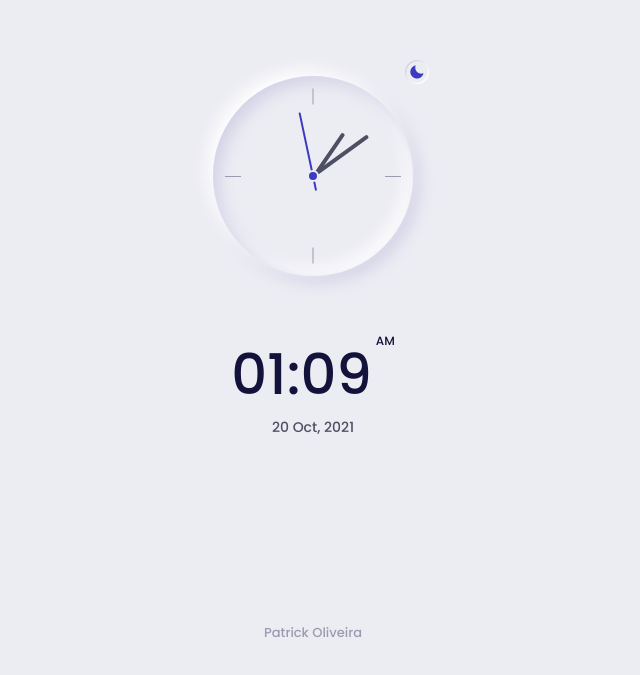
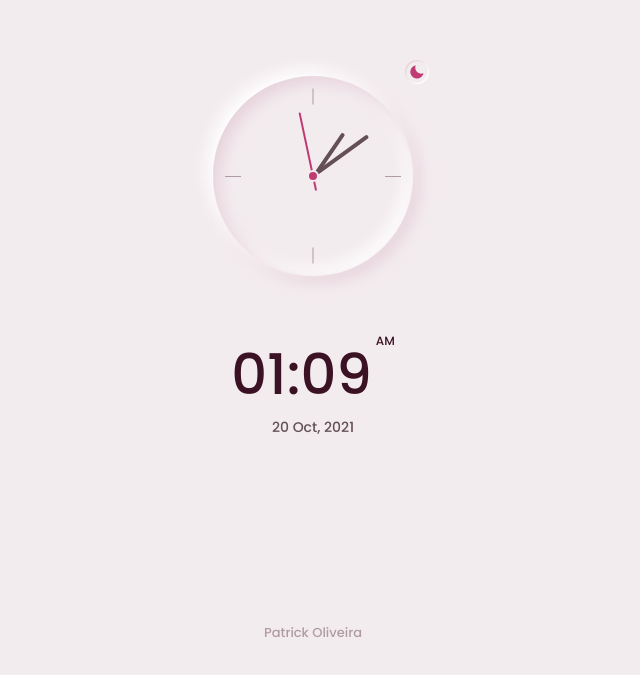
Before and after one commit to dv-patrickoliveira/live.clock, a plain HTML site: page index.html in a window 1280 px wide. Shown: the part 109-784 px from the top of the page, without its empty margins (327-967 px from the left). Drawn offline with nearby package versions, Linux system fonts and the light colour scheme.

Commit message:
Update styles.css

```diff
--- a/assets/css/styles.css
+++ b/assets/css/styles.css
@@ -4,7 +4,7 @@
 
 :root {
 
-  --hue-color: 240;
+  --hue-color: 335;
 
   --first-color: hsl(var(--hue-color), 53%, 49%);
   --title-color: hsl(var(--hue-color), 53%, 15%);
```
